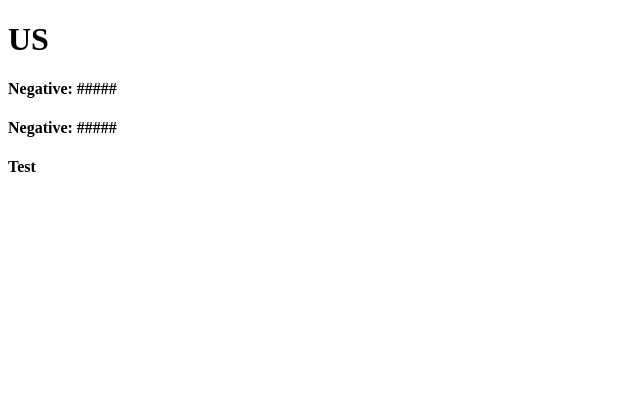
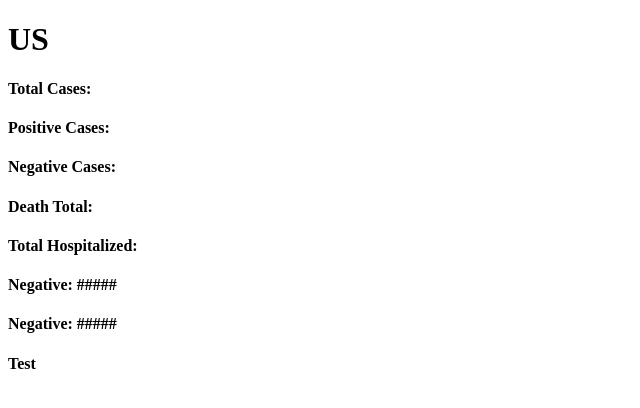
Before and after one commit to jordangregson/covid19trackerapp, a plain HTML site: page index.html in a window 1280 px wide. Shown: the whole page, without its empty margins (0-640 px from the left). Drawn offline with Linux system fonts and the light colour scheme; no server answers.

Commit message:
Updated a few things

```diff
--- a/index.html
+++ b/index.html
@@ -10,11 +10,11 @@
     <!--US Information-->
     <h1>US</h1>
 
-    <h4 id="usTotalCases"></h4>
-    <h4 id="usPositive"></h4>
-    <h4 id="usNegative"></h4>
-    <h4 id="usDeathTotal"></h4>
-    <h4 id="usHospitalized"></h4>
+    <h4 id="usTotalCases">Total Cases: </h4>
+    <h4 id="usPositive">Positive Cases: </h4>
+    <h4 id="usNegative">Negative Cases: </h4>
+    <h4 id="usDeathTotal">Death Total: </h4>
+    <h4 id="usHospitalized">Total Hospitalized: </h4>
 
 
 
@@ -24,6 +24,6 @@
 
     <h4 id="test">Test</h4>
 </body>
-<script src="state.js"></script>
+<!--<script src="state.js"></script>-->
 <script src="us.js"></script>
 </html>
--- a/state.js
+++ b/state.js
@@ -8,7 +8,7 @@ async function getStateData() {
     navigator.geolocation.getCurrentPosition(position => {
 
         //Using the Google Maps API to figure out the location
-        let KEY = "AIzaSyD2q_T55NeS8o_xQbslx-9skVmJIykvWWE";
+        let KEY = "AIzaSyCl4N76fiBptIIO232Lx-JNyMEWPY--Qlg";
         const LAT = position.coords.latitude;
         const LON = position.coords.longitude;
         let url = `https://maps.googleapis.com/maps/api/geocode/json?latlng=${LAT},${LON}&key=${KEY}`;
```
